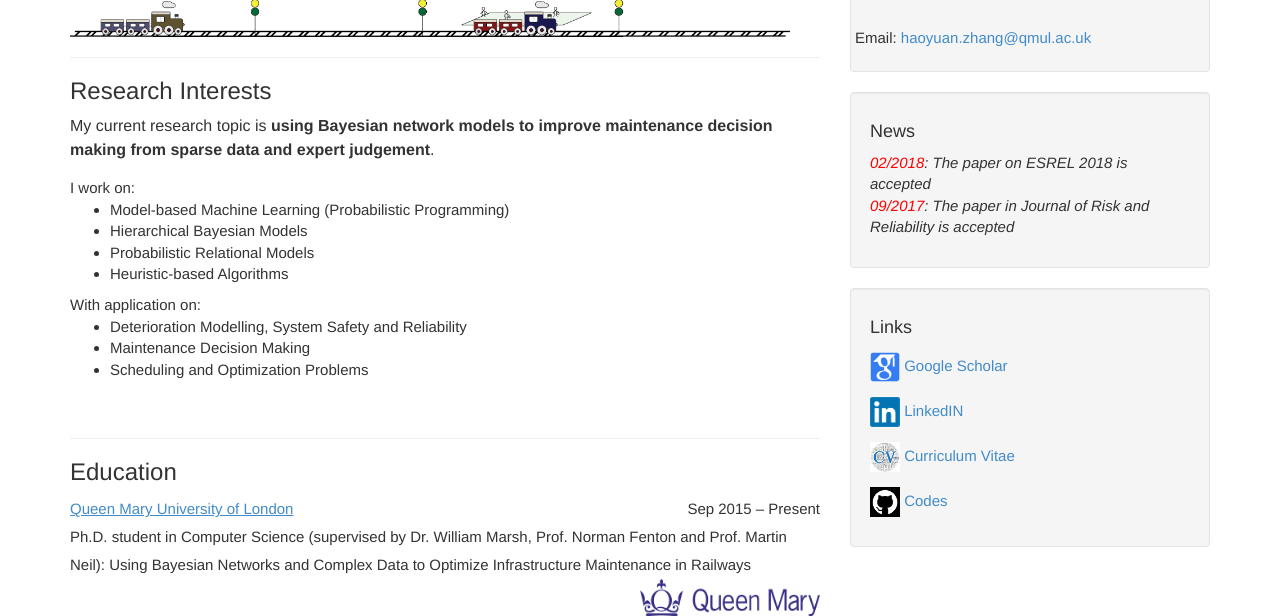
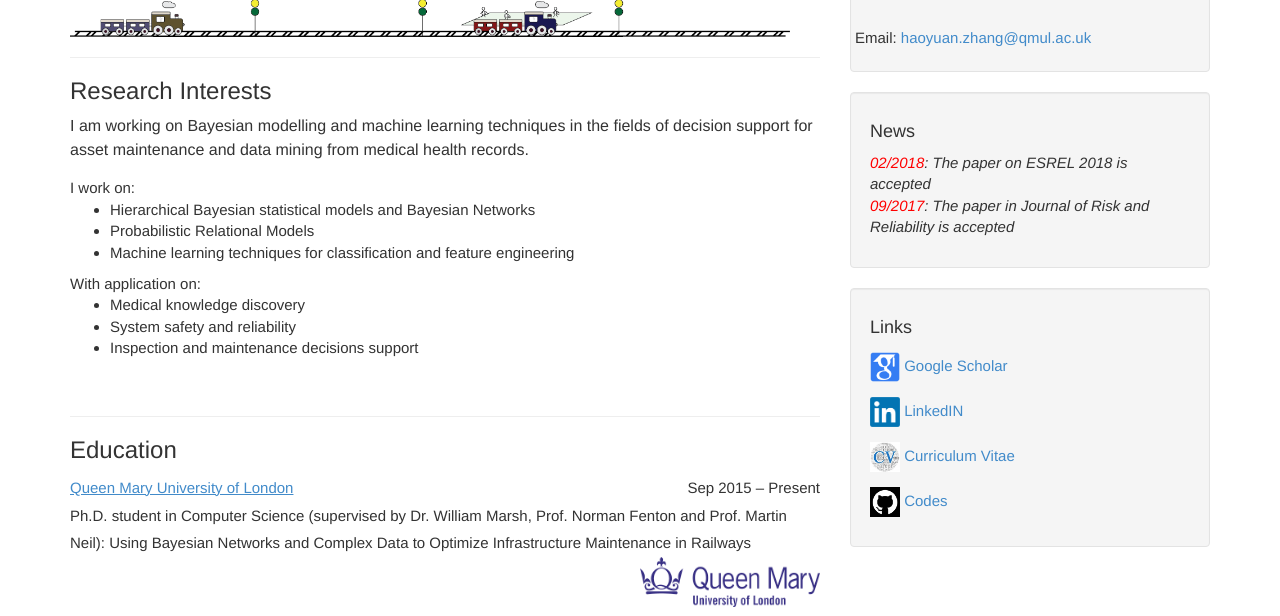
Before and after one commit to haoyuanzhang1990/haoyuanzhang1990.github.io, a Jekyll site: the page built from index.html, in a window 1280 px wide and 900 px high, cut to the strip 284-900 px from the top of the window. Built offline with Jekyll 4.4.1, drawn with Linux system fonts in a browser that asks for light colours; the list of posts is cut into pages by our own code.

Commit message:
Update index.html

```diff
--- a/index.html
+++ b/index.html
@@ -17,39 +17,22 @@ My supervisors are <a href="http://www.eecs.qmul.ac.uk/~william/">Dr. William Ma
 <hr>
 <h3>Research Interests</h3>
 <p style="line-height:1.5">
-    <span style="font-size:12pt">My current research topic is <b>using Bayesian network models to improve maintenance decision making from sparse data and expert judgement</b>.
-<br/>
-</p>
-
-	I work on:
+    <span style="font-size:12pt">I am working on Bayesian modelling and machine learning techniques in the fields of decision support for asset maintenance and data mining from medical health records.</p>
 
 
+
+I work on:
 <ul>
-<li>
-Model-based Machine Learning (Probabilistic Programming)</li>
-	<li>
-Hierarchical Bayesian Models
-</li>
-	<li>
-Probabilistic Relational Models
-</li>
-
-<li>
-Heuristic-based Algorithms</li>
+<li>Hierarchical Bayesian statistical models and Bayesian Networks</li>
+<li>Probabilistic Relational Models</li>
+<li>Machine learning techniques for classification and feature engineering</li>
 </ul>
 
 With application on:
 <ul>
-
-<li>Deterioration Modelling, System Safety and Reliability
-</li>
-
-<li>
-Maintenance Decision Making
-</li>
-
-
-<li>Scheduling and Optimization Problems</li>
+<li>Medical knowledge discovery</li>
+<li>System safety and reliability</li>
+<li>Inspection and maintenance decisions support</li>
 
 </ul>
 
```
